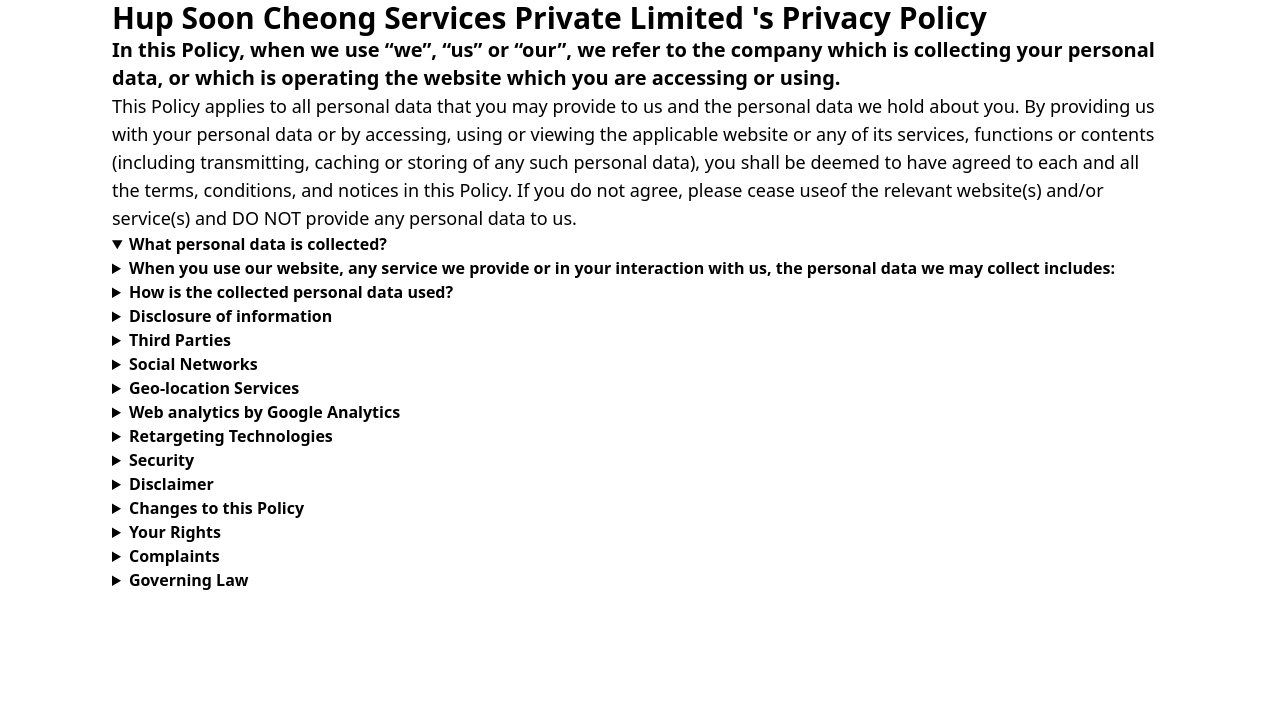
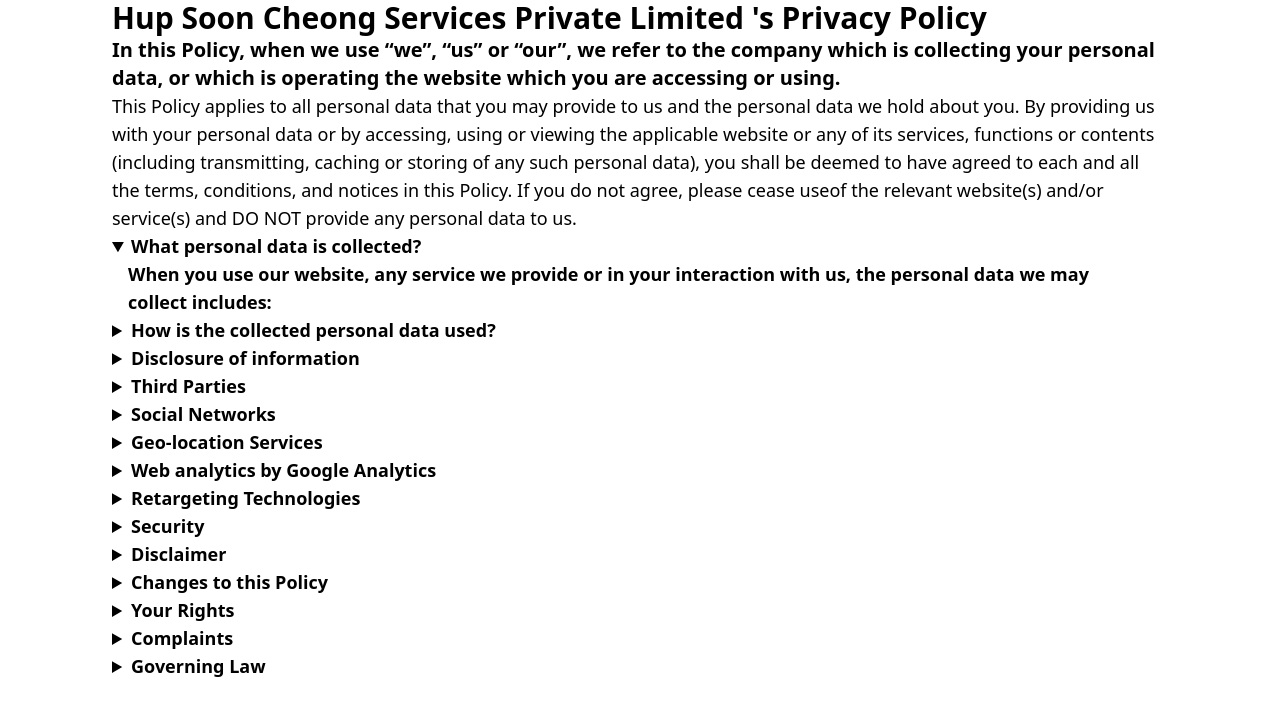
Before and after one commit to tnngoan/HSC-tracking, a Next.js app: page /privacy in a window 1280 px wide. Both pictures are taken after a click on the heading "What personal data is collected?". Shown: the top 716 px of the page. Built offline with nearby package versions, Linux system fonts and the light colour scheme.

Commit message:
adding privacy listing

```diff
--- a/components/policy/PolicyContent.js
+++ b/components/policy/PolicyContent.js
@@ -6,15 +6,21 @@ const PolicyContent = ({ policies }) => {
             {policies.map((p, i) => {
                 return (
                     <details key={i}>
-                        <summary className='cursor-pointer font-bold'>{Object.keys(p)}</summary>
+                        <summary className='cursor-pointer font-extrabold text-lg'>{Object.keys(p)}</summary>
                         {p[Object.keys(p)].map((item, id) => {
                             {
                                 if (typeof item === 'string') { return item } else {
-                                    return <details key={id}>
-                                        <summary className='cursor-pointer font-semibold'>
-                                            {Object.keys(item)}
-                                        </summary>
-                                    </details>
+                                    return (
+                                        <div>
+                                            <details key={id} className='px-4'>
+                                                <summary className='flex cursor-pointer font-semibold text-lg'>
+                                                    {Object.keys(item)}
+
+                                                </summary>
+                                            </details>
+                                            {console.log(item[Object.keys(item)])}
+                                        </div>
+                                    )
                                 }
                             }
                             { console.log((item)) }
```
